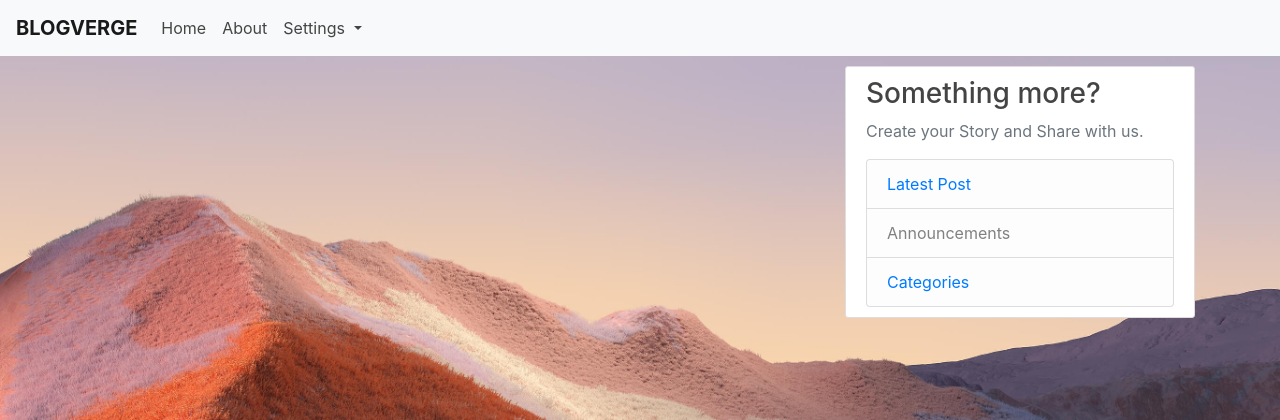
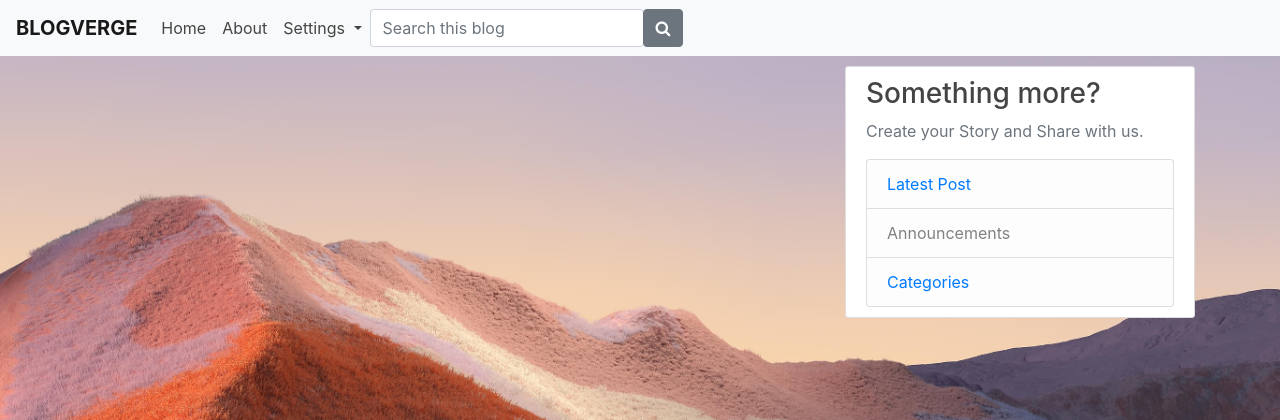
Before and after one commit to Chandlerrrr/Blogverge, a Django app: page / in a window 1280 px wide. Shown: the top 420 px of the page. Run offline with Django 3.2, Linux system fonts and the light colour scheme; data that the repository does not hold is empty; some libraries are stand-ins or nearby versions.

Commit message:
search bar p1

```diff
--- a/Blog/static/blog/main.css
+++ b/Blog/static/blog/main.css
@@ -92,3 +92,7 @@ a.article-title:hover {
 .container{
   margin-top: 10px !important;
 }
+
+.has-search .form-control {
+    padding-left: 2.375rem;
+}
--- a/Blog/templates/base.html
+++ b/Blog/templates/base.html
@@ -52,6 +52,14 @@
         </div>
       </li>
     </ul>
+      <form method="get" action="blog/search.html" class="form-inline my-2 my-lg-0">
+          <input type="search" class="form-control" placeholder="Search this blog" aria-label="Search" name="query" id="query">
+          <div class="input-group-append">
+              <button class="btn btn-secondary" type="submit">
+                  <i class="fa fa-search"></i>
+              </button>
+          </div>
+      </form>
   </div>
 </nav>
 </header>
--- a/Blog/templates/blog/post_detail.html
+++ b/Blog/templates/blog/post_detail.html
@@ -22,6 +22,7 @@
                 </div>
                 <br>
     </div>
+
         <div class="media content-section">
         <div class="media-body">
 
--- a/Blog/urls.py
+++ b/Blog/urls.py
@@ -16,5 +16,6 @@ urlpatterns = [
     path('post/<int:pk>/comment', PostCommentView.as_view(), name="post-comment"),
     path('dislike/<int:pk>', DisLikeView, name='dislike_post'),
     path('like/<int:pk>', LikeView, name='like_post'),
+    path('search/', views.search, name='search'),
 
 ]
--- a/Blog/views.py
+++ b/Blog/views.py
@@ -5,7 +5,8 @@ from django.contrib.auth.mixins import LoginRequiredMixin, UserPassesTestMixin
 from django.contrib.auth.models import User
 from users.forms import CommentForm
 from django.urls import reverse_lazy, reverse
-from django.http import HttpResponseRedirect
+from django.http import HttpResponseRedirect, HttpResponse
+from Blog.models import Post
 
 
 def home(request):
@@ -122,3 +123,10 @@ def about(request):
 
 def contactus(request):
     return render(request, 'blog/contactus.html')
+
+
+def search(request):
+    query = request.GET('query')
+    posts = Post.objects.filter(title__icontains=query, content__icontains=query)
+    params = {'posts': posts}
+    return render(request, 'blog/search.html', params)
```
Also changed, not shown: Blog/templates/blog/search.html (added, +39 -0 lines), Blog/migrations/0006_auto_20201201_1753.py (added).
